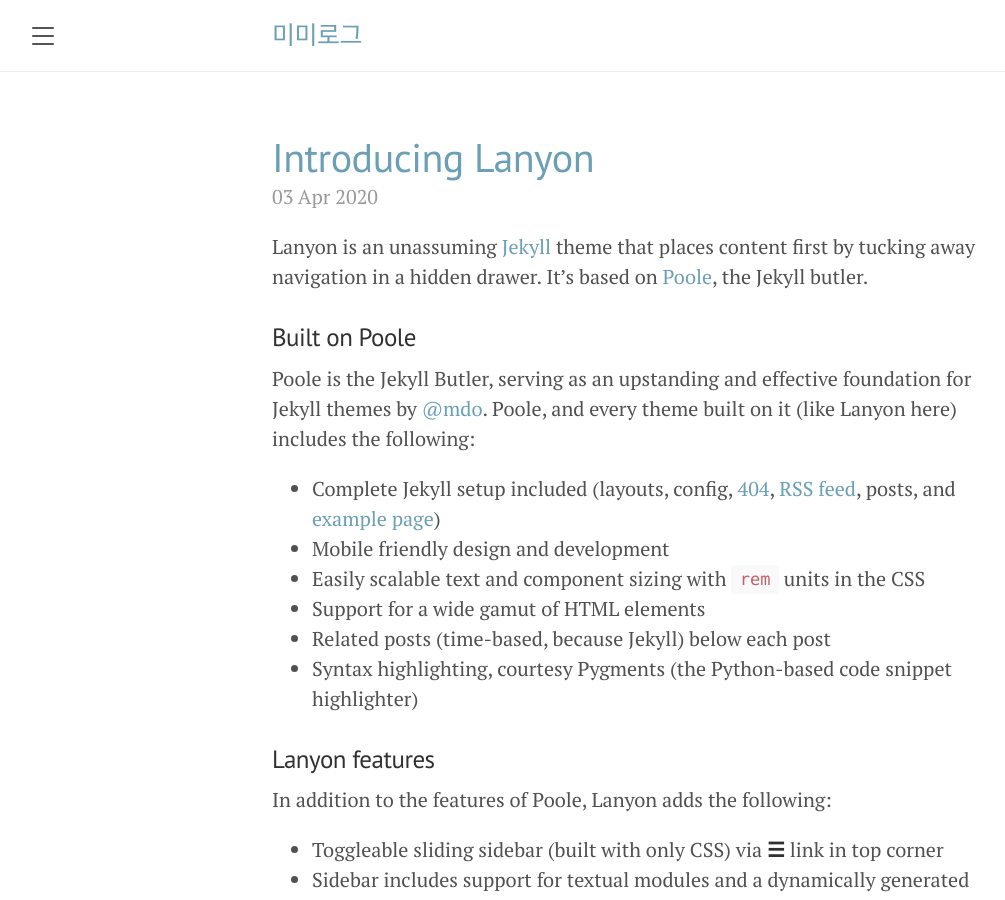
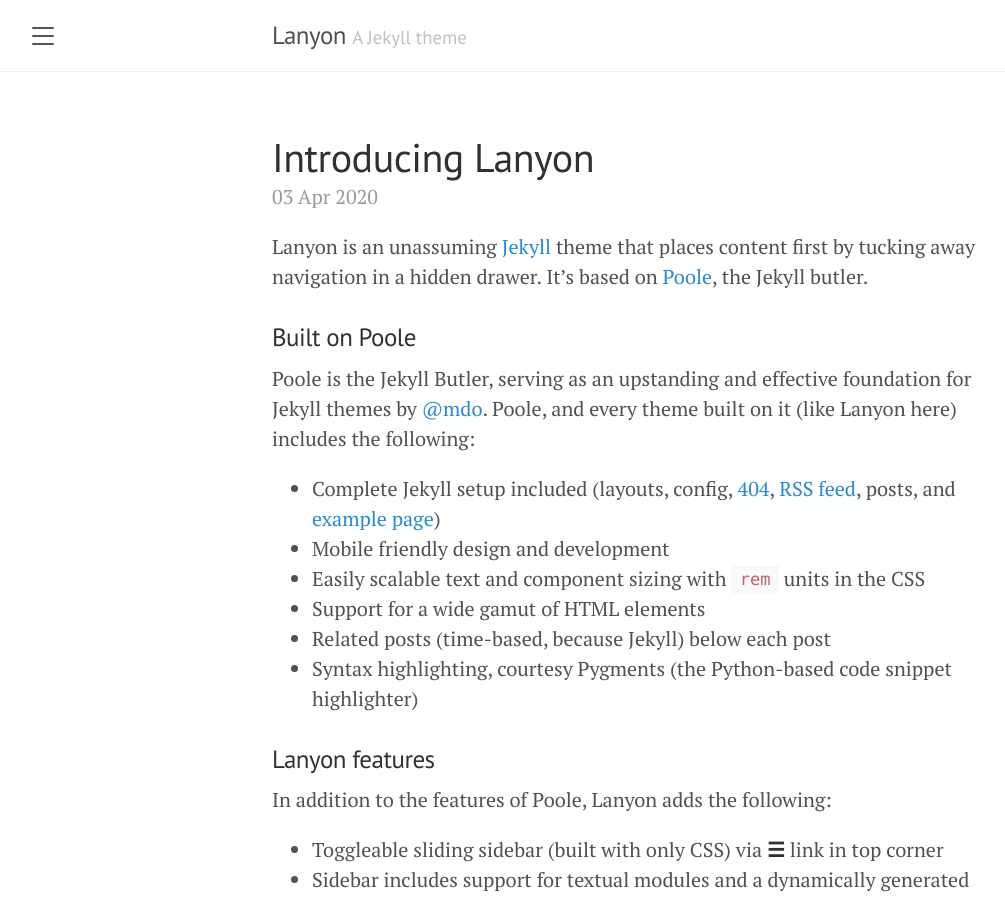
Before and after one commit to memesoo99/memesoo99.github.io, a Jekyll site: the page built from index.html, in a window 1280 px wide and 900 px high. Shown: the whole window, without its empty margins (8-1013 px from the left). Built offline with Jekyll 4.4.1, drawn with Linux system fonts in a browser that asks for light colours; the list of posts is cut into pages by our own code.

```diff
--- a/_config.yml
+++ b/_config.yml
@@ -1,18 +1,17 @@
 # Setup
-title:               미미로그
-tagline:             ''
-description:         'IT blog
-Made by <a href="https://github.com/memesoo99" target="_blank">@memesoo</a>.'
-url:                 "https://memesoo99.github.io/"
-baseurl:             "/memesoo99"
+title:               Lanyon
+tagline:             'A Jekyll theme'
+description:         'A reserved <a href="https://jekyllrb.com" target="_blank">Jekyll</a> theme that places the utmost gravity on content with a hidden drawer. Made by <a href="https://twitter.com/mdo" target="_blank">@mdo</a>.'
+url:                 http://lanyon.getpoole.com
+baseurl:             ''
 paginate:            5
 permalink:           pretty
 
 # About/contact
 author:
-  name:              Jisoo Kim
-  url:               https://github.com/memesoo99
-  email:             genniferk1234@gmail.com
+  name:              Mark Otto
+  url:               https://twitter.com/mdo
+  email:             markdotto@gmail.com
 
 # Gems
 plugins:
@@ -21,6 +20,3 @@ plugins:
 # Custom vars
 version:             1.1.0
 google_analytics_id: #UA-XXXX-Y
-
-paginate: 10                  # 페이징 처리 개수
-paginate_path: "/page:num/"   # URL 규칙
--- a/_layouts/default.html
+++ b/_layouts/default.html
@@ -3,7 +3,7 @@
 
   {% include head.html %}
 
-  <body class="theme-base-0d">
+  <body>
 
     {% include sidebar.html %}
 
```
